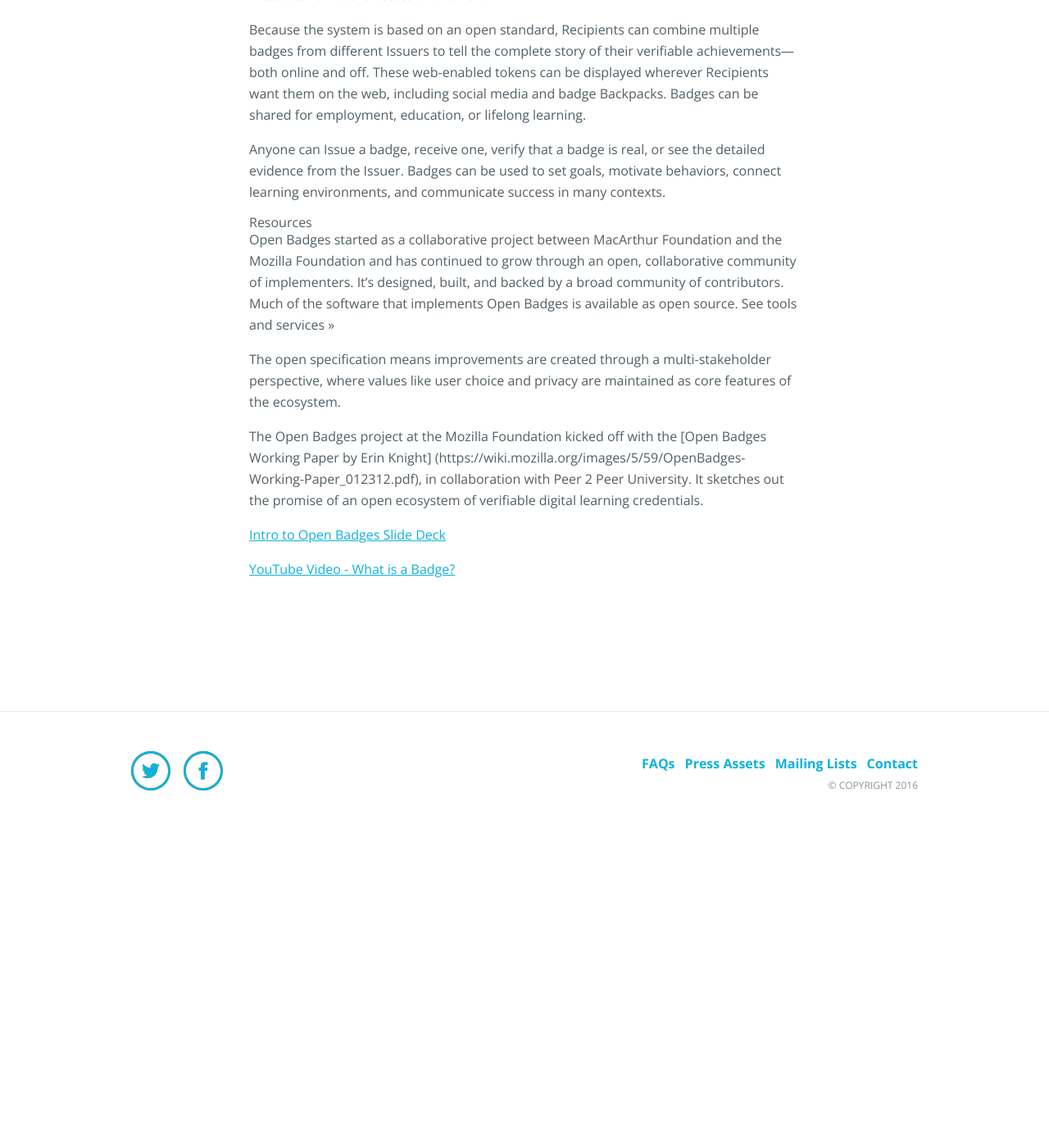
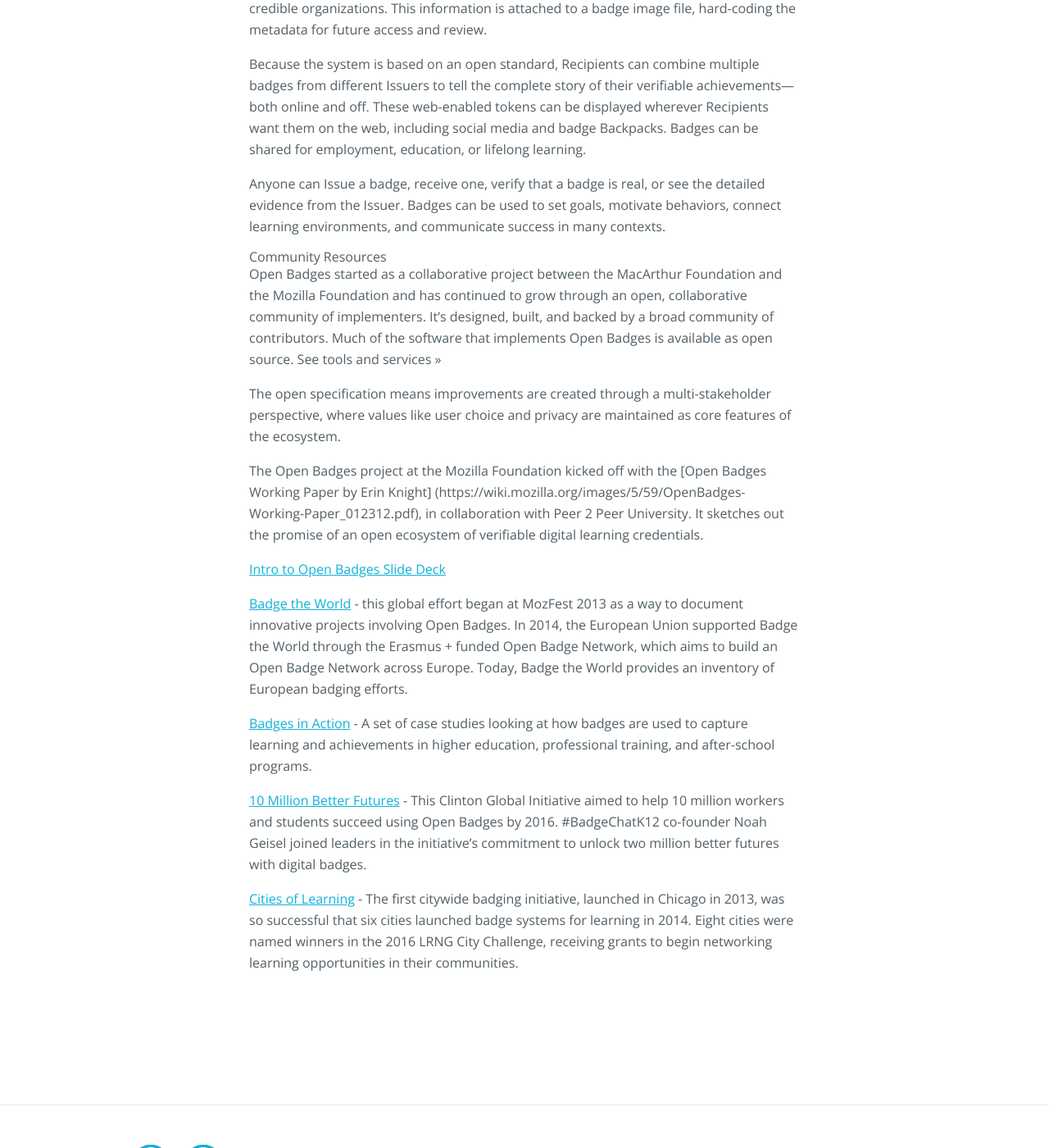
Before and after one commit to mozilla/openbadges.org-static, a Jekyll site: the page built from about/resources/index.md, in a window 1280 px wide and 1400 px high, scrolled down 947 px. Shown: the whole window at 82% size. Built offline with Jekyll 4.4.1, drawn with Linux system fonts in a browser that asks for light colours; before the commit the page ends 1959 px from its top, so only the background shows below that; some of the changed text lies outside the part shown.

Commit message:
Addition to Community Resources in 1.2
Added Badge the World

```diff
--- a/about/resources/index.md
+++ b/about/resources/index.md
@@ -8,6 +8,8 @@
 ## Definition
 
 A “digital badge” is a visual symbol of recognition represented by a digital image file. Open Badges are portable and verifiable digital badges that comply with the Open Badges Specification, which defines a mechanism to embed specific metadata about educational achievements into digital badges. Open Badges can represent online and offline accomplishments, experiences, and skills from formal and informal settings. Each Open Badge is associated with an image and metadata, which provides information about the badge, its Recipient, the Issuer, and any applicable supporting evidence.
+
+[YouTube Video - What is a Badge?](https://www.youtube.com/watch?v=HgLLq7ybDtc)
 
 Badges may represent many different types of achievements and trust relationships:
 
@@ -25,9 +27,9 @@
 
 Anyone can Issue a badge, receive one, verify that a badge is real, or see the detailed evidence from the Issuer. Badges can be used to set goals, motivate behaviors, connect learning environments, and communicate success in many contexts.
 
-## Resources
+## Community Resources
 
-Open Badges started as a collaborative project between MacArthur Foundation and the Mozilla Foundation and has continued to grow through an open, collaborative community of implementers. It’s designed, built, and backed by a broad community of contributors. Much of the software that implements Open Badges is available as open source. See tools and services »
+Open Badges started as a collaborative project between the MacArthur Foundation and the Mozilla Foundation and has continued to grow through an open, collaborative community of implementers. It’s designed, built, and backed by a broad community of contributors. Much of the software that implements Open Badges is available as open source. See tools and services »
 
 The open specification means improvements are created through a multi-stakeholder perspective, where values like user choice and privacy are maintained as core features of the ecosystem.
 
@@ -35,4 +37,10 @@
 
 [Intro to Open Badges Slide Deck](https://wiki.mozilla.org/images/8/84/Open_Badges_Presentation_-_General.pdf)
 
-[YouTube Video - What is a Badge?](https://www.youtube.com/watch?v=HgLLq7ybDtc)
+[Badge the World](http://www.badgetheworld.org/) - this global effort began at MozFest 2013 as a way to document innovative projects involving Open Badges. In 2014, the European Union supported Badge the World through the Erasmus + funded Open Badge Network, which aims to build an Open Badge Network across Europe. Today, Badge the World provides an inventory of European badging efforts.
+
+[Badges in Action](http://www.reconnectlearning.org/case-studies) - A set of case studies looking at how badges are used to capture learning and achievements in higher education, professional training, and after-school programs.
+
+[10 Million Better Futures](http://www.10mbetterfutures.org) - This Clinton Global Initiative aimed to help 10 million workers and students succeed using Open Badges by 2016. #BadgeChatK12 co-founder Noah Geisel joined leaders in the initiative’s commitment to unlock two million better futures with digital badges.
+
+[Cities of Learning](https://www.lrng.org/) - The first citywide badging initiative, launched in Chicago in 2013, was so successful that six cities launched badge systems for learning in 2014. Eight cities were named winners in the 2016 LRNG City Challenge, receiving grants to begin networking learning opportunities in their communities.
```
